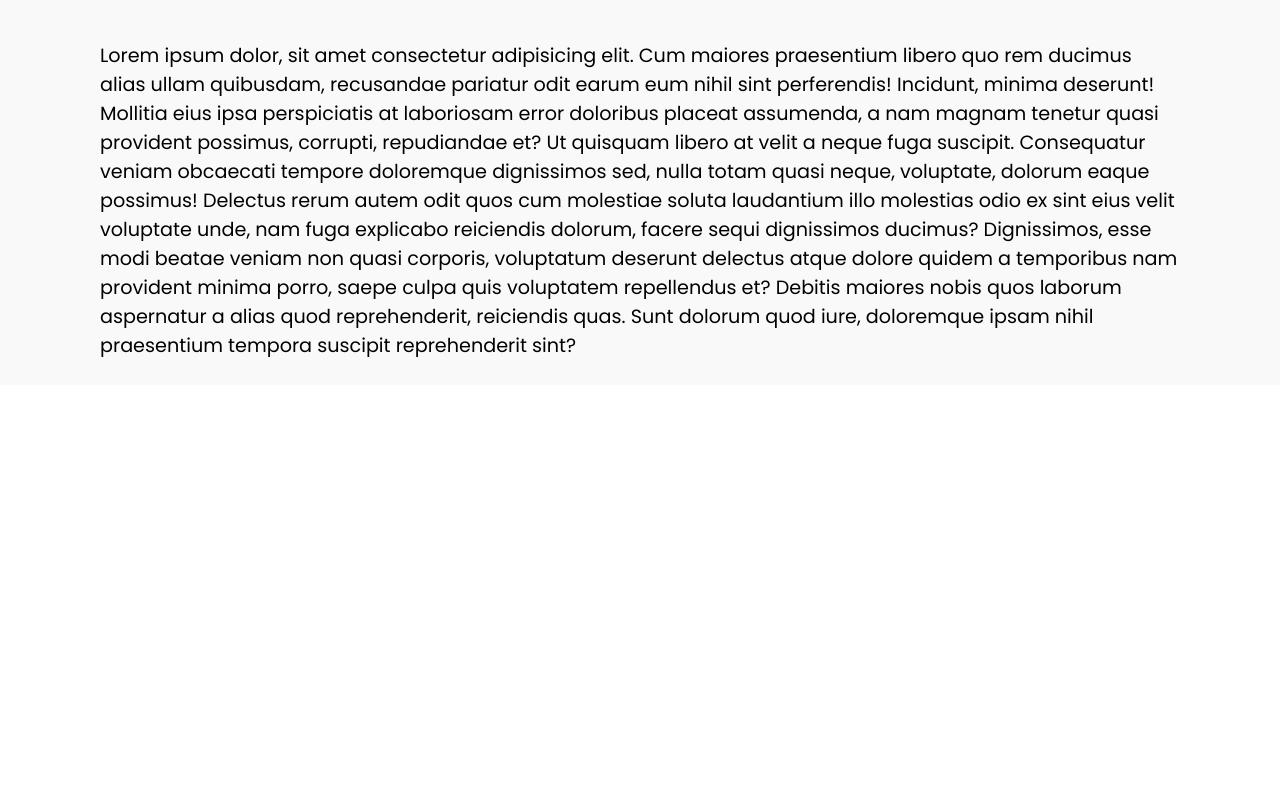
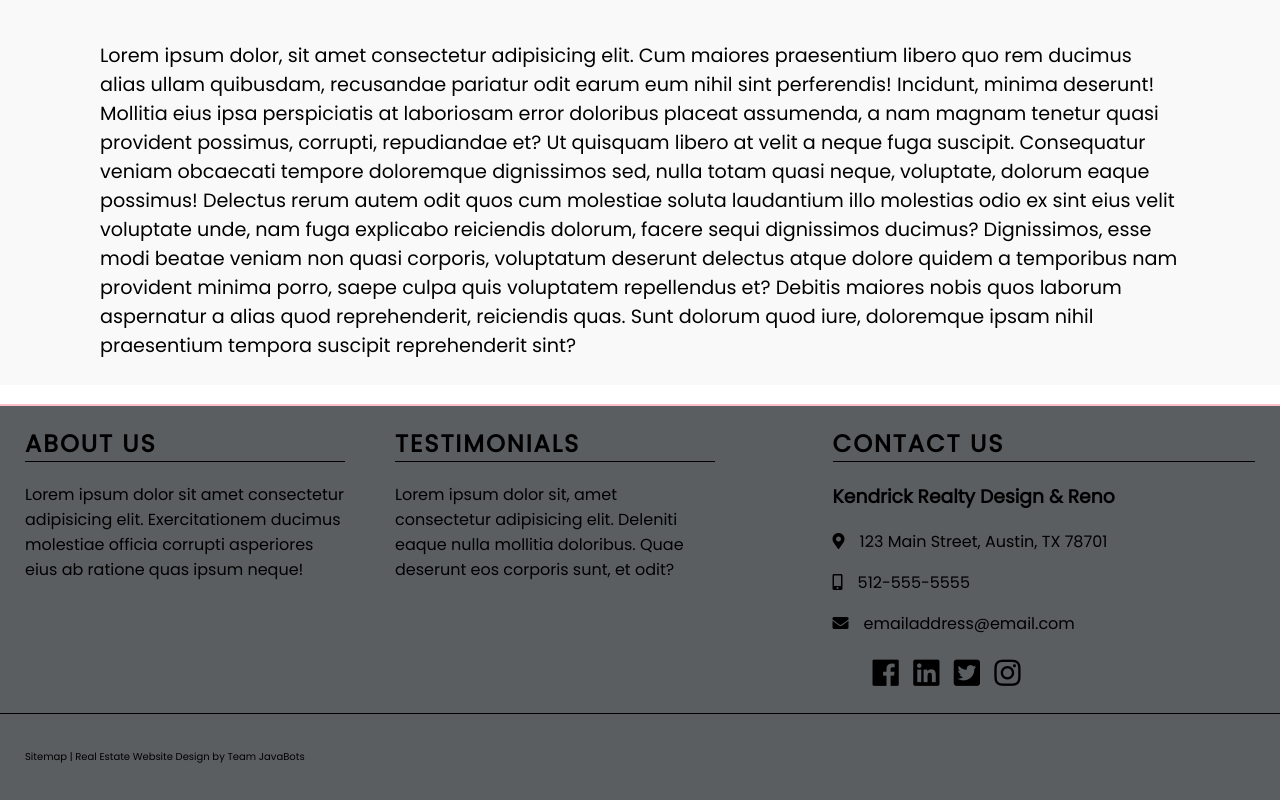
Before and after one commit to Woz-U-Group-Projects/team-javabots, a plain HTML site: page Kendrick Realty Design & Reno/KRD&R Main Landing Page/KRD&R Management Landing Page/main/index.html in a window 1280 px wide. Shown: the part 4005-4805 px from the top of the page. Before the commit the page ends 4409 px from the top, so only its background shows below. Drawn offline with nearby package versions, Linux system fonts and the light colour scheme.

Commit message:
added footer to html and footer style to css main.

```diff
--- a/Kendrick Realty Design & Reno/KRD&R Main Landing Page/KRD&R Management Landing Page/main/index.html
+++ b/Kendrick Realty Design & Reno/KRD&R Main Landing Page/KRD&R Management Landing Page/main/index.html
@@ -7,6 +7,7 @@
     <link rel="stylesheet" type="text/css" href="style.css">
     <link href="https://fonts.googleapis.com/css?family=Quicksand:500" rel="stylesheet">
     <link href="https://fonts.googleapis.com/css?family=Poppins" rel="stylesheet">
+    <link rel="stylesheet" href="https://use.fontawesome.com/releases/v5.7.2/css/all.css">
     <script src="https://code.jquery.com/jquery-3.3.1.js"></script>
     <script src="https://ajax.googleapis.com/ajax/libs/jquery/1.11.0/jquery.min.js"></script>
     <script src="parallax.min.js"></script>
@@ -86,6 +87,41 @@
             </p>
     </div>
 
+    <footer>
+        <div class="footerwrapper">
+            <div class="footerAboutUs">
+                <h2><a href="#">About Us</a></h2>
+                <p>Lorem ipsum dolor sit amet consectetur adipisicing elit. Exercitationem ducimus molestiae officia corrupti asperiores eius ab ratione quas ipsum neque!</p>
+            </div>
+            <div class="footerTestimonials">
+                <h2><a href="#">Testimonials</a></h2>
+                <p>Lorem ipsum dolor sit, amet consectetur adipisicing elit. Deleniti eaque nulla mollitia doloribus. Quae deserunt eos corporis sunt, et odit?</p>
+            </div>
+            <div class="footerContactUs">
+                <h2>Contact Us</h2>
+                <h3>Kendrick Realty Design & Reno</h3>
+                <p><i class="fas fa-map-marker-alt"></i>123 Main Street, Austin, TX  78701</p>
+                <p><i class="fas fa-mobile-alt"></i>512-555-5555</p>
+                <p><a href="#"><i class="fas fa-envelope" id="email"></i>emailaddress@email.com</a></p>
+                <div class="socialIcons">
+                    <ul>
+                        <li><a href="#"><i class="fab fa-facebook"></i></a></li>
+                        <li><a href="#"><i class="fab fa-linkedin"></i></a></li>
+                        <li><a href="#"><i class="fab fa-twitter-square"></i></a></li>
+                        <li><a href="#"><i class="fab fa-instagram"></i></a></li>
+                    </ul>
+                </div>
+            </div>
+        </div>
+        <div class="bottomFooter">
+            <p>
+                <a href="#">Sitemap</a>
+                 | Real Estate Website Design by
+                <a href="#">Team JavaBots</a>
+            </p>
+        </div>
+    </footer>
+
 
     <script src="main.js"></script>
 </body>
--- a/Kendrick Realty Design & Reno/KRD&R Main Landing Page/KRD&R Management Landing Page/main/style.css
+++ b/Kendrick Realty Design & Reno/KRD&R Main Landing Page/KRD&R Management Landing Page/main/style.css
@@ -55,13 +55,13 @@ nav {
     height: 50px;
     white-space: nowrap;
 
-/*  background: rgba(0, 0, 0, .75);  /* black color */
+/*    background: rgba(0, 0, 0, .75);  /* black color */
     background: rgba(21, 27, 31, .8);  /* dark charcoal grey color */
-/*  background: rgba(76, 60, 42, .8);  /* camel color*/
-/*  background: rgba(39, 73, 101, .8);  /* champion cobalt */
-/*  background: rgba(7, 4, 182, .8); /* deep royal blue */
-/*  background: rgba(100, 82, 82, .8); /* melinnial pink */
-/*  background: rgba(255, 192, 203, .8); /* pink */
+/*    background: rgba(76, 60, 42, .8);  /* camel color*/
+/*    background: rgba(39, 73, 101, .8);  /* champion cobalt */
+/*    background: rgba(7, 4, 182, .8); /* deep royal blue */
+/*    background: rgba(100, 82, 82, .8); /* melinnial pink */
+/*    background: rgba(255, 192, 203, .8); /* pink */
 
     border-top: 1px solid rgba(255, 192, 203, 1);
     border-bottom: 1px solid rgba(255, 192, 203, 1);
@@ -153,6 +153,90 @@ nav ul li:hover ul {
 .parallax {
     min-height: 400px;
     background: transparent;
+}
+
+footer {
+    color: black;
+    background: rgba(21, 27, 31, .7);  /* dark charcoal grey color */
+    display: grid;
+    border-top: 2px solid pink;
+}
+
+footer a {
+    color: black;
+    text-decoration: none;
+}
+
+footer a:hover {
+    color: pink;
+}
+
+footer p {
+    color: black;
+}
+
+.footerAboutUs {
+    width: 25%;
+    padding: 0px 25px;
+    text-align: left;
+    float: left;
+}
+
+.footerAboutUs h2 {
+    letter-spacing: 2px;
+    border-bottom: 1px solid black;
+    text-transform: uppercase;
+}
+
+.footerTestimonials {
+    width: 25%;
+    padding: 0px 25px;
+    text-align: left;
+    float: left;
+}
+
+.footerTestimonials h2 {
+    letter-spacing: 2px;
+    border-bottom: 1px solid black;
+    text-transform: uppercase;
+}
+
+.footerContactUs {
+    width: 33%;
+    padding: 0px 25px;
+    text-align: left;
+    float: right;
+}
+
+.footerContactUs h2 {
+    letter-spacing: 2px;
+    border-bottom: 1px solid black;
+    text-transform: uppercase;
+}
+
+.footerContactUs h3 {
+    color: black;
+}
+
+.footerContactUs .fas {
+    padding-right: 15px;
+}
+
+.socialIcons ul li {
+    clear: both;
+    padding: 0;
+    margin: 0;
+    display:  inline-block;
+    list-style: none;
+    font-size: 30px;
+    padding-right: 10px;
+}
+
+.bottomFooter {
+    padding: 25px;
+    bottom: 0;
+    font-size: 10px;
+    border-top: 1px solid black;
 }
 
 
@@ -285,6 +369,9 @@ nav ul li:hover ul {
         box-sizing: border-box;
     }
 
+    .footerContactUs {
+        width: 45%;
+    }
 }
 
 .nav-active {
@@ -357,3 +444,57 @@ nav ul li:hover ul {
     transform: translateY(0px) rotate(-180deg);
 
 }
+
+
+
+
+@media screen and (max-width: 780px) {
+
+    .footerWrapper {
+        padding: 0;
+        margin: 0;
+        width: 100%;
+        clear: both;
+        display: flex;
+    }
+
+    .footerAboutUs {
+        float: none;
+        flex-direction: column;
+        text-align: center;
+        width: 100%;
+        font-size: 12px;
+        padding: 5px 25px;
+    }
+
+    .footerAboutUs p {
+        display: none;
+    }
+
+    .footerTestimonials {
+        float: none;
+        flex-direction: column;
+        text-align: center;
+        width: 100%;
+        font-size: 12px;
+        padding: 5px 25px;
+    }
+
+    .footerTestimonials p {
+        display: none;
+    }
+
+    .footerContactUs {
+        float: none;
+        flex-direction: column;
+        text-align: center;
+        width: 100%;
+        font-size: 15px;
+        padding: 5px 25px;
+    }
+
+    .bottomFooter {
+        float: none;
+        text-align: center;
+    }
+}
```
Also changed, not shown: Kendrick Realty Design & Reno/KRD&R Main Landing Page/KRD&R Management Landing Page/images/RealtorIcon.png (added), Kendrick Realty Design & Reno/KRD&R Main Landing Page/KRD&R Management Landing Page/images/RealtorIcon2.jpg (added).
